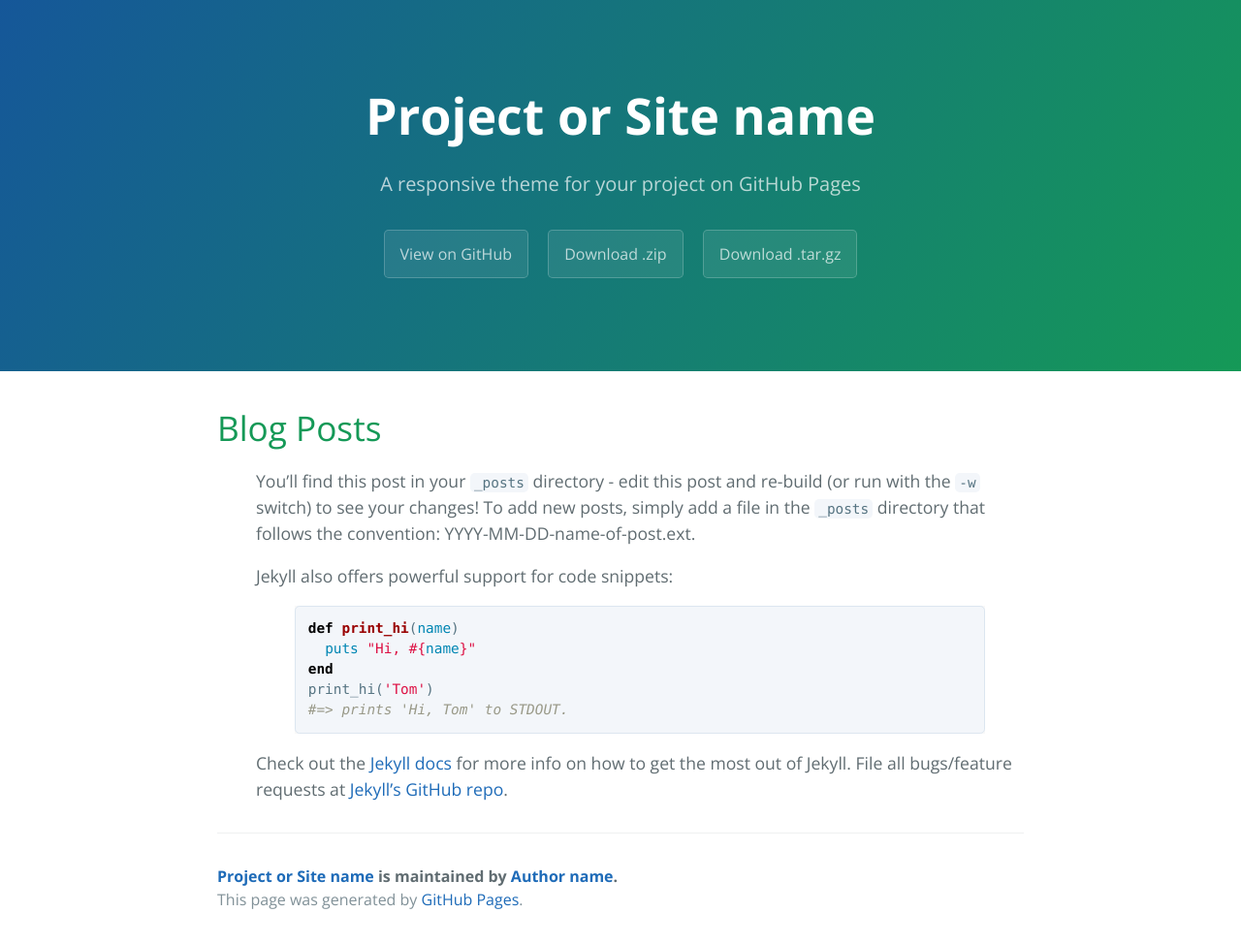
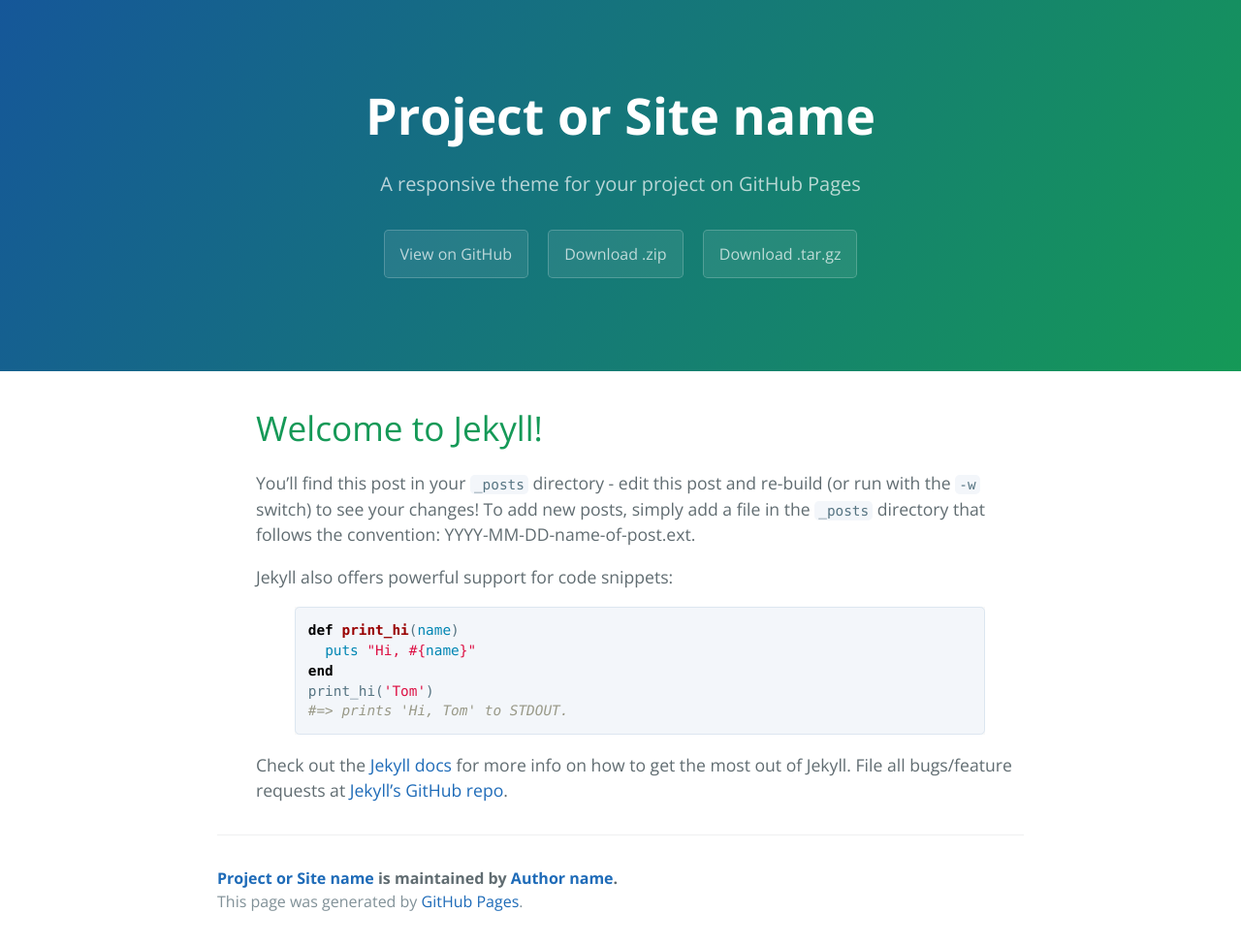
Before and after one commit to treeholeb/treeholeb.github.io, a Jekyll site: the page built from index.html, in a window 1280 px wide. Shown: the whole page at 97% size. Built offline with Jekyll 4.4.1, drawn with Linux system fonts in a browser that asks for light colours; the list of posts is cut into pages by our own code.

Commit message:
mainpage

```diff
--- a/index.html
+++ b/index.html
@@ -4,9 +4,9 @@
 ---
 
 <div id="home">
-  <h1>Blog Posts</h1>
   <ul class="posts">
     {% for post in site.posts %}
+    	<h1>{{ post.title }}</h1>
       <!-- <li><span>{{ post.date | date_to_string }}</span> &raquo; <a href="{{ site.baseurl }}{{ post.url }}">{{ post.title }}</a></li> -->
       {{ post.content }}
     {% endfor %}
```
